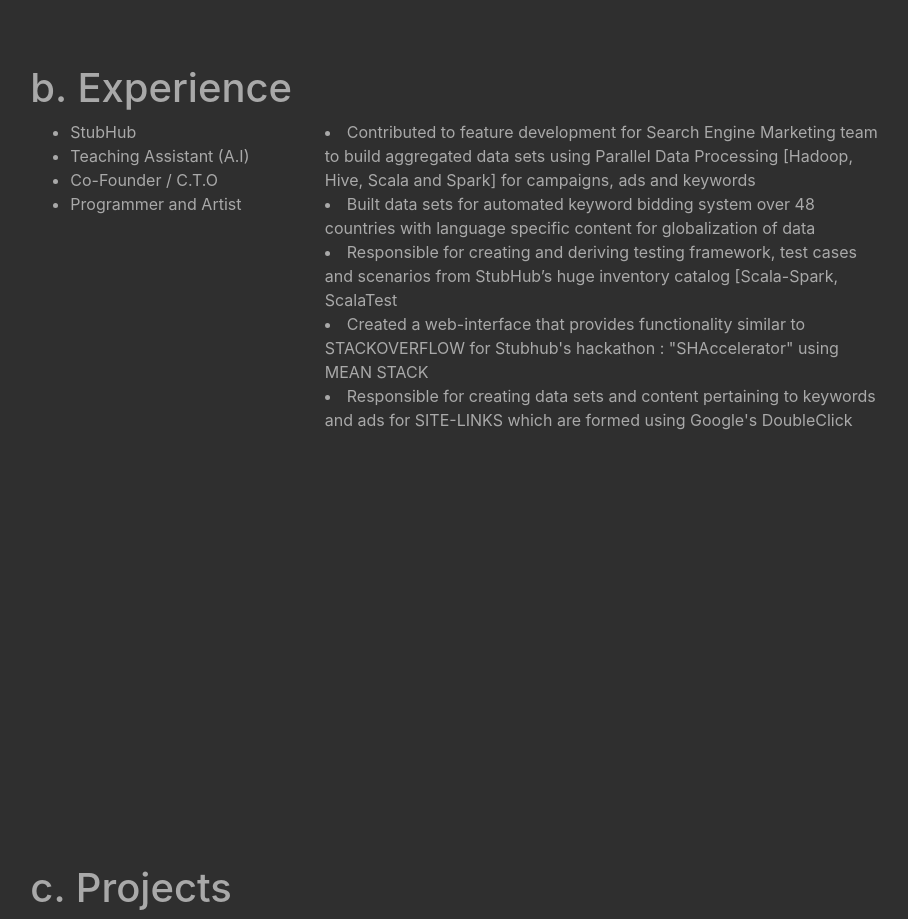
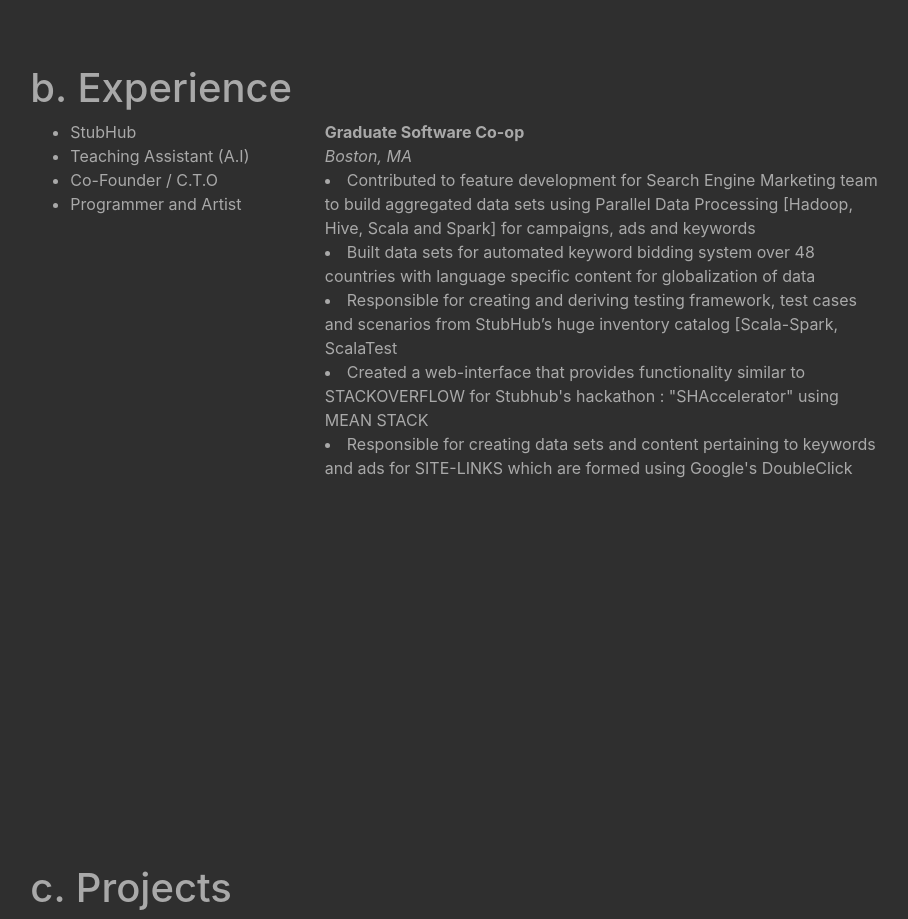
Before and after one commit to saurin94/personal_portfolio, a React (Create React App) app: page / in a window 1280 px wide. Shown: the part 1600-2519 px from the top of the page, without its empty margins (183-1091 px from the left). Built offline with nearby package versions, Linux system fonts and the light colour scheme.

Commit message:
bootstrap.min.js

```diff
--- a/src/components/Experience.js
+++ b/src/components/Experience.js
@@ -34,6 +34,12 @@
                         </div>
                         <div className="col-8">
                             <div>
+                                <b>{this.props.experiences[this.props.selectedExp].title}</b>
+                            </div>
+                            <div>
+                                <i>{this.props.experiences[this.props.selectedExp].location}</i>
+                            </div>
+                            <div>
                                 {this.props.experiences[this.props.selectedExp].work.map(function (work) {
                                     return <li>{work}</li>
                                 })}
--- a/src/containers/MainPage.js
+++ b/src/containers/MainPage.js
@@ -12,7 +12,9 @@
 
 let experience = [
     {
-        title: "stubhub",
+        company: "StubHub",
+        title: 'Graduate Software Co-op',
+        location: 'Boston, MA',
         work: [
             "Contributed to feature development for Search Engine Marketing team to build aggregated data sets using Parallel Data Processing [Hadoop, Hive, Scala and Spark] for campaigns, ads and keywords",
             "Built data sets for automated keyword bidding system over 48 countries with language specific content for globalization of data",
@@ -21,7 +23,9 @@
             "Responsible for creating data sets and content pertaining to keywords and ads for SITE-LINKS which are formed using Google's DoubleClick"]
     },
     {
-        title: "TA",
+        company: "Northeastern University",
+        title: 'Teaching Assistant',
+        location: 'Boston, MA',
         work: [
             "Teaching Assistant for Course CS4100 - Foundations of Artificial Intelligence\n" +
             "Contributed to the development of teaching materials for the subject “Foundations of AI”",
@@ -29,14 +33,18 @@
             "Automated programming assignment check using Python and GitHub API"]
     },
     {
-        title: "CTO",
+        company: "Rent N'Get",
+        title: 'Chief Technology Officer',
+        location: 'Mumbai, India',
         work: [
             "C.T.O and Co-Founder at Rent N' Get",
             "Identified opportunity to develop a peer to peer (P2P) renting application",
             "Assisted developers on developing Rent N’ Get Android App using Java and AWS services including EC2, Route53, S3"]
     },
     {
-        title: "Programmer",
+        company: "GameEon",
+        title: 'Programmer and Artist',
+        location: 'Mumbai, India',
         work: [
             "Contributed as a programmer for developing games for Android OS using “Unity” game engine (Language: JavaScript/C#) ",
             "Assisted on Web Projects to develop websites as per clients requirements using WordPress. "
```
Also changed, not shown: src/App.css (line endings or trailing spaces).
